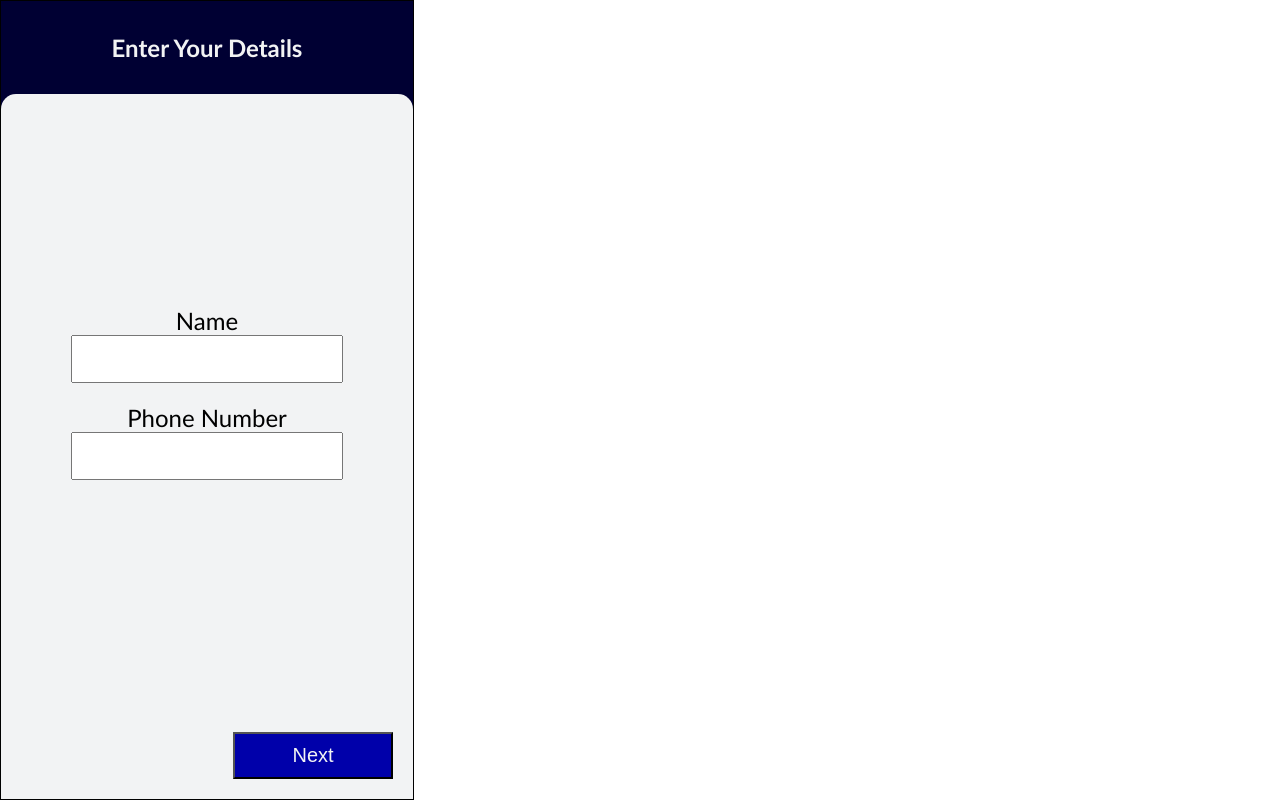
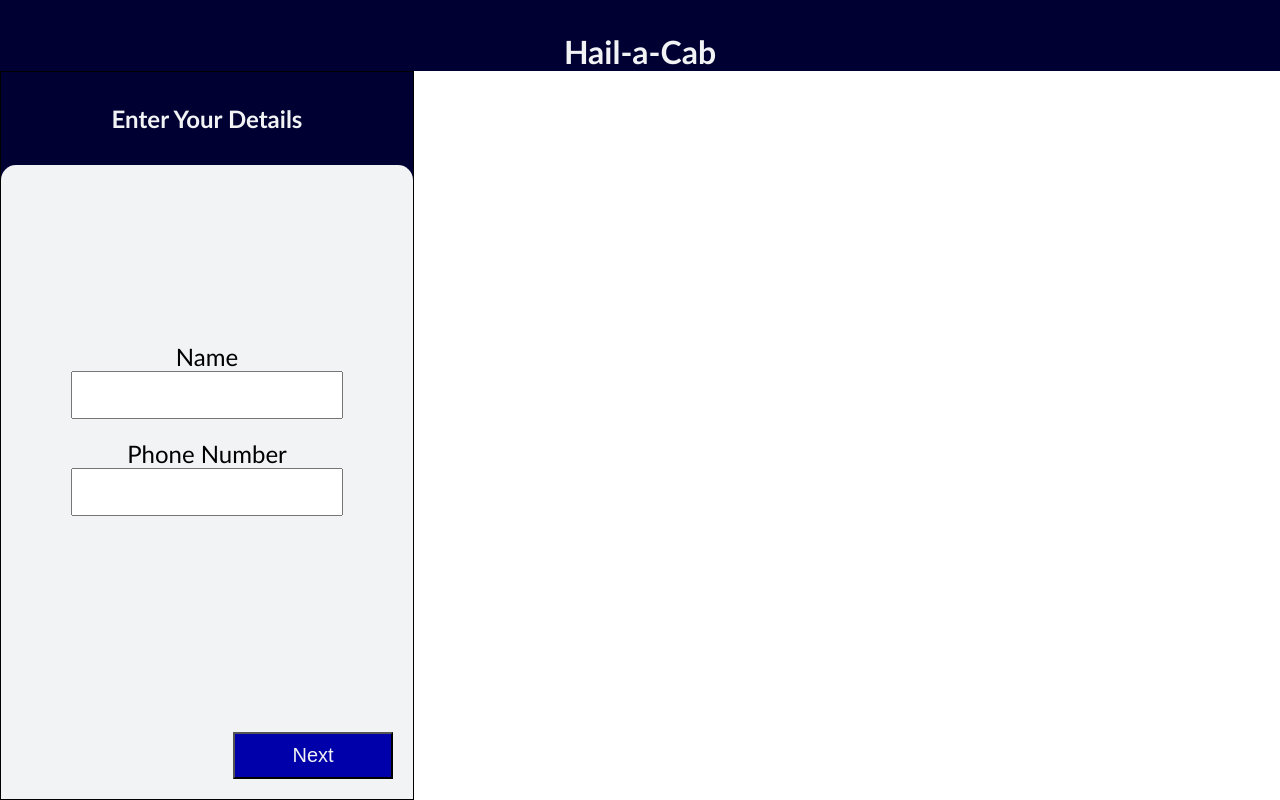
Before and after one commit to Ruaidhri-MacKenzie/taxi, a React (Create React App) app in the folder client/: page / in a window 1280 px wide. Built offline with nearby package versions, Linux system fonts and the light colour scheme.

Commit message:
Added header title

```diff
--- a/client/src/App.js
+++ b/client/src/App.js
@@ -7,7 +7,7 @@ function App() {
   return (
     <div className="App">
 			<header className="header">
-
+				<h1 className="header__title">Hail-a-Cab</h1>
 			</header>
 			<main className="main">
 				<OrderForm />
--- a/client/src/App.scss
+++ b/client/src/App.scss
@@ -11,6 +11,13 @@
 
 .header {
 	grid-area: header;
+	background-color: #003;
+
+	&__title {
+		padding-top: 1em;
+		color: #f2f3f4;
+		text-align: center;
+	}
 }
 
 .main {
```
